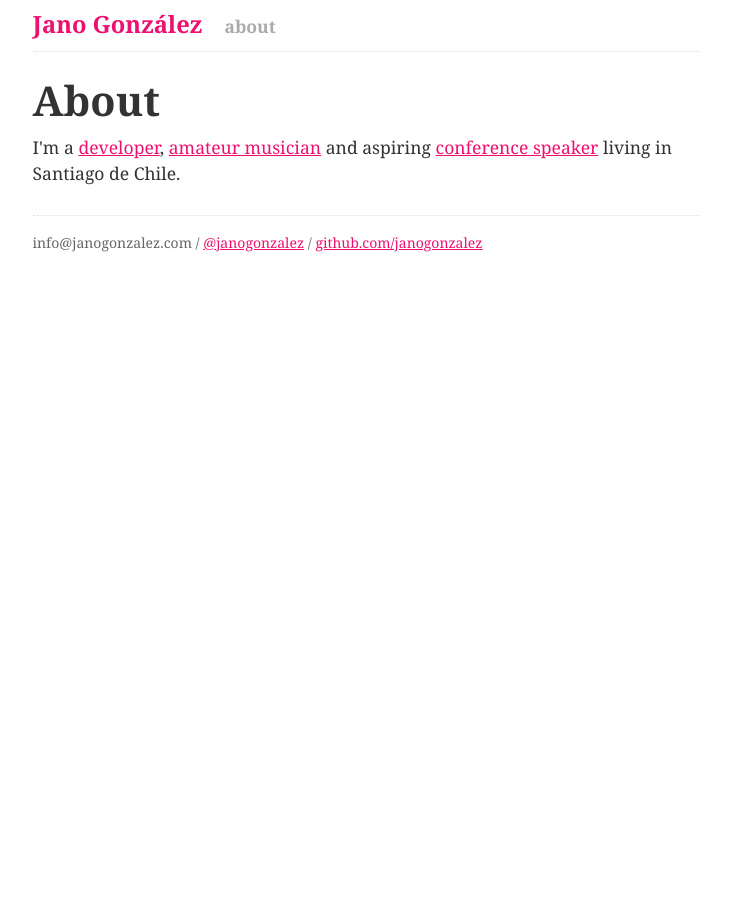
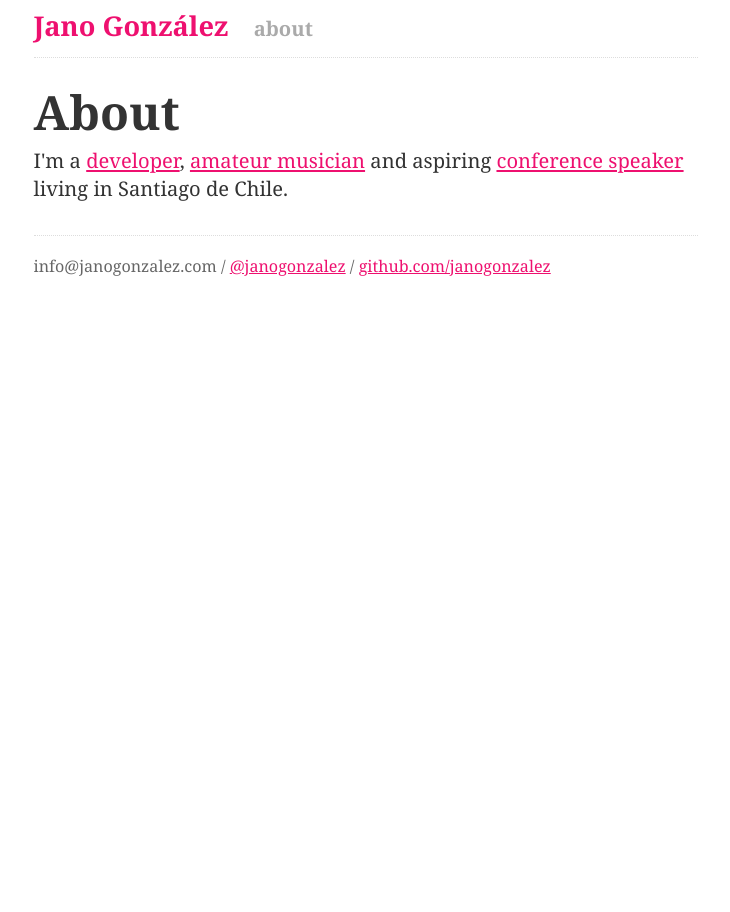
Before and after one commit to janogonzalez/janogonzalez.github.io, a Jekyll site: the page built from about.html, in a window 1280 px wide. Shown: the whole page, without its empty margins (274-1004 px from the left). Built offline with Jekyll 4.4.1, drawn with Linux system fonts in a browser that asks for light colours; some web fonts are replaced.

Commit message:
Change font

```diff
--- a/_layouts/default.html
+++ b/_layouts/default.html
@@ -5,6 +5,7 @@
     <meta http-equiv="X-UA-Compatible" content="IE=edge,chrome=1">
     <title>{{ page.title }}</title>
     <meta name="viewport" content="width=device-width">
+    <link href='http://fonts.googleapis.com/css?family=Buenard:400,700' rel='stylesheet' type='text/css'>
     <link rel="stylesheet" href="/css/syntax.css">
     <link rel="stylesheet" href="/css/main.css">
   </head>
--- a/css/main.css
+++ b/css/main.css
@@ -15,7 +15,7 @@
 body {
   background-color: #FFF;
   color: #333;
-  font: 18px "Georgia", "Times New Roman", serif;
+  font: 18px "Buenard", "Georgia", "Times New Roman", serif;
   font-size: small;
   text-align: center;
 }
@@ -60,11 +60,11 @@
 /*****************************************************************************/
 
 .site {
-  font-size: 135%;
+  font-size: 155%;
   text-align: justify;
-  width: 38em;
+  width: 33em;
   margin: 0.6em auto 2em;
-  line-height: 1.5em;
+  line-height: 1.4em;
 }
 
 header {
@@ -111,7 +111,7 @@
 
 #post h1 {
   font-size: 235%;
-  margin-bottom: 0.5em;
+  margin-bottom: 0.3em;
 }
 
 #post p {
```
